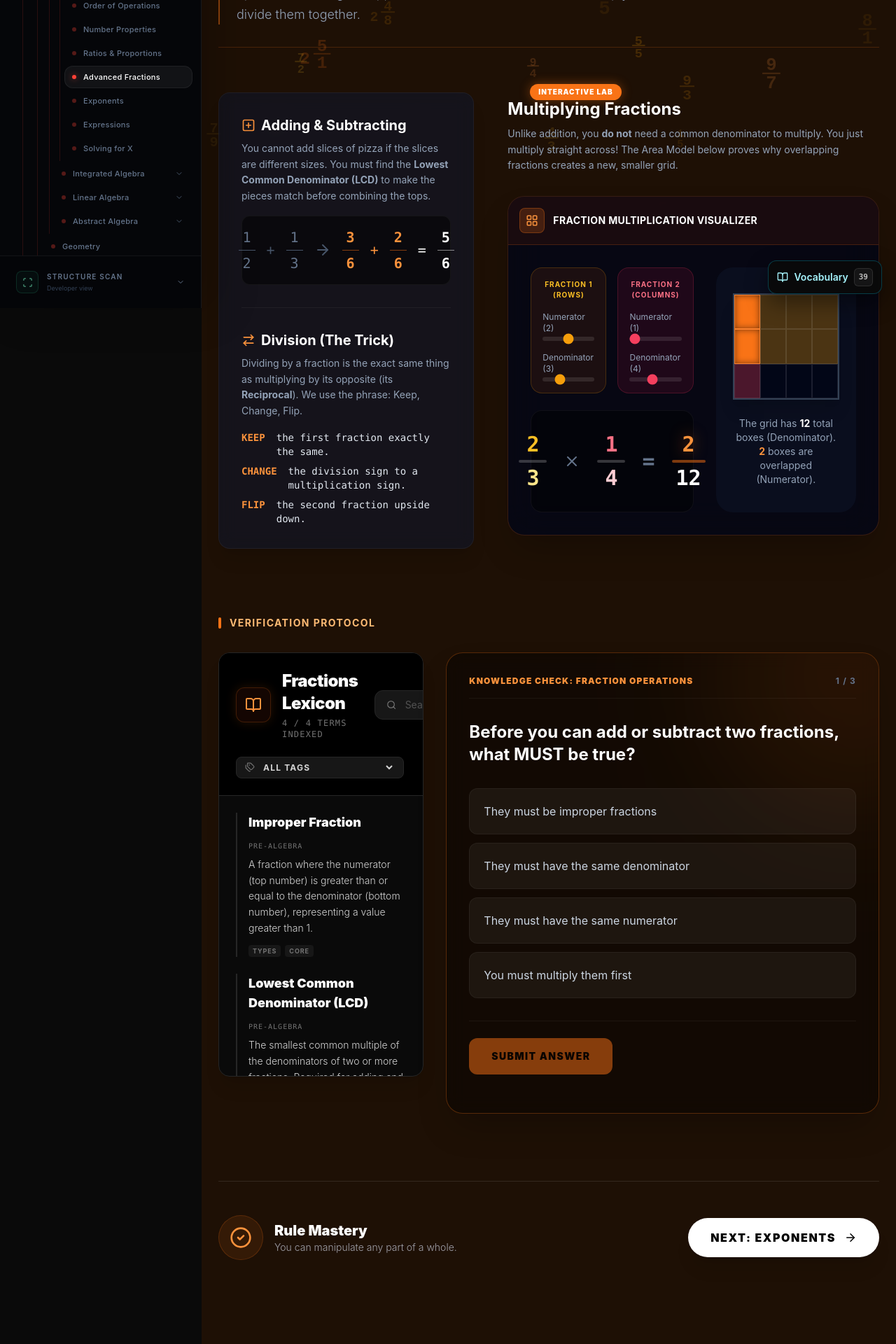
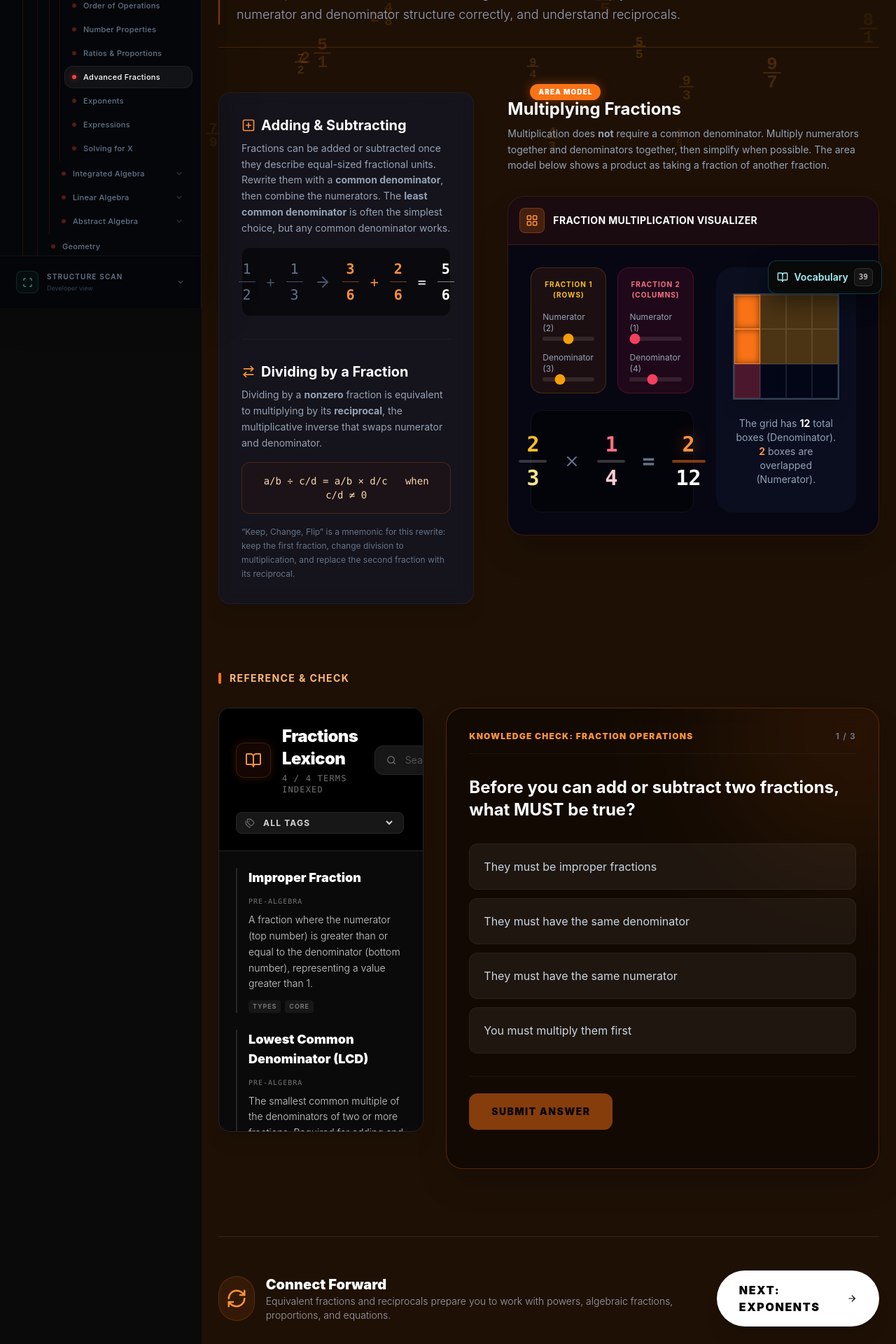
Before and after one commit to nickf723/ed-dev, a Next.js app: page /formal-science/mathematics/algebra/pre-algebra/fractions in a window 1280 px wide. Shown: the part 360-2280 px from the top of the page at 70% size. Built offline with nearby package versions, Linux system fonts and the light colour scheme.

Commit message:
Correct fraction terminology and operation rules

```diff
--- a/app/formal-science/mathematics/algebra/pre-algebra/fractions/page.tsx
+++ b/app/formal-science/mathematics/algebra/pre-algebra/fractions/page.tsx
@@ -3,11 +3,10 @@ import Link from "next/link";
 import FractionsAdvBackground from "./_components/FractionsAdvBackground";
 import FractionAreaLab from "./_components/FractionAreaLab";
 import {
-  Divide, ArrowRight, Layers,
-  PlusSquare, ArrowRightLeft, RefreshCw, CheckCircle2, ArrowLeft
+  Divide, ArrowRight,
+  PlusSquare, ArrowRightLeft, RefreshCw, ArrowLeft
 } from "lucide-react";
 
-// VERIFICATION PROTOCOL
 import Assessment from "@/app/_components/Assessment";
 import VocabApplet from "@/app/_components/VocabApplet";
 import { fractionsVocab } from "@/app/_data/vocab/f/fractions";
@@ -20,10 +19,6 @@ export default function FractionsPage() {
       <div className="absolute inset-0 bg-radial-vignette opacity-80 pointer-events-none z-0" />
 
       <div className="relative z-10 container mx-auto px-6 py-12">
-
-        {/* =========================================
-            HEADER
-        ========================================= */}
         <header className="mb-16 border-b border-orange-500/20 pb-8 mt-8">
             <Link href="/formal-science/mathematics/algebra/pre-algebra" className="inline-flex items-center gap-2 text-[10px] font-black uppercase tracking-widest text-slate-400 hover:text-white transition-colors mb-8 bg-white/5 px-4 py-2 rounded-full border border-white/10">
                 <ArrowLeft size={12} /> Back to Pre-Algebra
@@ -34,31 +29,26 @@ export default function FractionsPage() {
               <Divide className="text-orange-400" size={24} />
             </span>
             <span className="text-[10px] font-mono uppercase tracking-[0.3em] text-orange-400 font-bold">
-              Module_05 // Operations
+              Equivalent forms · common denominators · reciprocals
             </span>
           </div>
           <h1 className="text-5xl md:text-7xl font-black text-white tracking-tighter uppercase leading-none">
             ADVANCED <span className="text-transparent bg-clip-text bg-gradient-to-r from-orange-400 to-amber-200">FRACTIONS</span>
           </h1>
           <p className="mt-6 text-slate-400 max-w-2xl text-lg font-light leading-relaxed border-l-2 border-orange-500/50 pl-6">
-            In foundational math, fractions are just pieces of pie. In algebra, fractions are operations waiting to happen. It's time to learn how to add, multiply, and divide them together.
+            Fractions are numbers built from division. To operate on them reliably, we need to preserve their value while rewriting denominators, multiply numerator and denominator structure correctly, and understand reciprocals.
           </p>
         </header>
 
         <div className="grid grid-cols-1 lg:grid-cols-12 gap-12 mb-24">
-
-          {/* LEFT: THE RULES */}
           <div className="lg:col-span-5 space-y-8">
-
             <div className="p-8 bg-slate-900/60 border border-white/5 rounded-2xl backdrop-blur-md shadow-xl flex flex-col gap-8">
-
-              {/* Addition/Subtraction */}
               <div>
                   <h3 className="text-xl font-bold text-white mb-2 flex items-center gap-2">
                     <PlusSquare size={20} className="text-orange-400" /> Adding & Subtracting
                   </h3>
                   <p className="text-sm text-slate-400 leading-relaxed mb-4">
-                      You cannot add slices of pizza if the slices are different sizes. You must find the <strong>Lowest Common Denominator (LCD)</strong> to make the pieces match before combining the tops.
+                      Fractions can be added or subtracted once they describe equal-sized fractional units. Rewrite them with a <strong>common denominator</strong>, then combine the numerators. The <strong>least common denominator</strong> is often the simplest choice, but any common denominator works.
                   </p>
                   <div className="bg-black/50 p-4 rounded-xl border border-white/5 font-mono text-center flex flex-col items-center">
                       <div className="flex items-center gap-4 text-xl">
@@ -77,31 +67,27 @@ export default function FractionsPage() {
 
               <div className="h-px w-full bg-white/5" />
 
-              {/* Division (Keep Change Flip) */}
               <div>
                   <h3 className="text-xl font-bold text-white mb-2 flex items-center gap-2">
-                    <ArrowRightLeft size={20} className="text-orange-400" /> Division (The Trick)
+                    <ArrowRightLeft size={20} className="text-orange-400" /> Dividing by a Fraction
                   </h3>
                   <p className="text-sm text-slate-400 leading-relaxed mb-4">
-                      Dividing by a fraction is the exact same thing as multiplying by its opposite (its <strong>Reciprocal</strong>). We use the phrase: Keep, Change, Flip.
+                      Dividing by a <strong>nonzero</strong> fraction is equivalent to multiplying by its <strong>reciprocal</strong>, the multiplicative inverse that swaps numerator and denominator.
                   </p>
-
-                  <ul className="space-y-2 font-mono text-sm">
-                      <li className="flex gap-4"><span className="text-orange-400 font-bold">KEEP</span> <span>the first fraction exactly the same.</span></li>
-                      <li className="flex gap-4"><span className="text-orange-400 font-bold">CHANGE</span> <span>the division sign to a multiplication sign.</span></li>
-                      <li className="flex gap-4"><span className="text-orange-400 font-bold">FLIP</span> <span>the second fraction upside down.</span></li>
-                  </ul>
+                  <div className="rounded-xl border border-orange-500/20 bg-orange-950/15 p-4 font-mono text-center text-sm text-orange-200">
+                      a/b ÷ c/d = a/b × d/c &nbsp; when c/d ≠ 0
+                  </div>
+                  <p className="mt-4 text-xs leading-5 text-slate-500">
+                      “Keep, Change, Flip” is a mnemonic for this rewrite: keep the first fraction, change division to multiplication, and replace the second fraction with its reciprocal.
+                  </p>
               </div>
-
             </div>
-
           </div>
 
-          {/* RIGHT: THE LABORATORY */}
           <div className="lg:col-span-7 space-y-8">
             <div className="relative">
                 <div className="absolute -top-3 left-8 bg-orange-500 text-white text-[10px] font-black uppercase tracking-widest px-3 py-1 rounded-full shadow-[0_0_15px_rgba(249,115,22,0.4)] z-20">
-                    Interactive Lab
+                    Area Model
                 </div>
 
                 <div className="mb-8 pt-2">
@@ -109,23 +95,19 @@ export default function FractionsPage() {
                         Multiplying Fractions
                     </h3>
                     <p className="text-sm text-slate-400 leading-relaxed">
-                        Unlike addition, you <strong>do not</strong> need a common denominator to multiply. You just multiply straight across! The Area Model below proves why overlapping fractions creates a new, smaller grid.
+                        Multiplication does <strong>not</strong> require a common denominator. Multiply numerators together and denominators together, then simplify when possible. The area model below shows a product as taking a fraction of another fraction.
                     </p>
                 </div>
 
                 <FractionAreaLab />
             </div>
-
           </div>
         </div>
 
-        {/* =========================================
-            VERIFICATION PROTOCOL
-        ========================================= */}
         <section className="mt-auto">
             <div className="flex items-center gap-3 mb-8">
                 <div className="h-4 w-1 bg-orange-500 rounded-full" />
-                <h2 className="text-sm font-bold text-orange-300 uppercase tracking-widest">Verification Protocol</h2>
+                <h2 className="text-sm font-bold text-orange-300 uppercase tracking-widest">Reference & Check</h2>
             </div>
 
             <div className="grid grid-cols-1 lg:grid-cols-3 gap-8">
@@ -147,17 +129,14 @@ export default function FractionsPage() {
             </div>
         </section>
 
-        {/* =========================================
-            FOOTER / NAVIGATION
-        ========================================= */}
         <div className="mt-24 pt-12 border-t border-white/10 flex flex-col md:flex-row items-center justify-between gap-8">
             <div className="flex items-center gap-4">
                 <div className="w-16 h-16 rounded-full bg-orange-500/10 border border-orange-500/20 flex items-center justify-center text-orange-400">
-                    <CheckCircle2 size={32} />
+                    <RefreshCw size={30} />
                 </div>
                 <div>
-                    <h3 className="text-xl font-black text-white">Rule Mastery</h3>
-                    <p className="text-zinc-400 text-sm font-light">You can manipulate any part of a whole.</p>
+                    <h3 className="text-xl font-black text-white">Connect Forward</h3>
+                    <p className="text-zinc-400 text-sm font-light">Equivalent fractions and reciprocals prepare you to work with powers, algebraic fractions, proportions, and equations.</p>
                 </div>
             </div>
 
```
